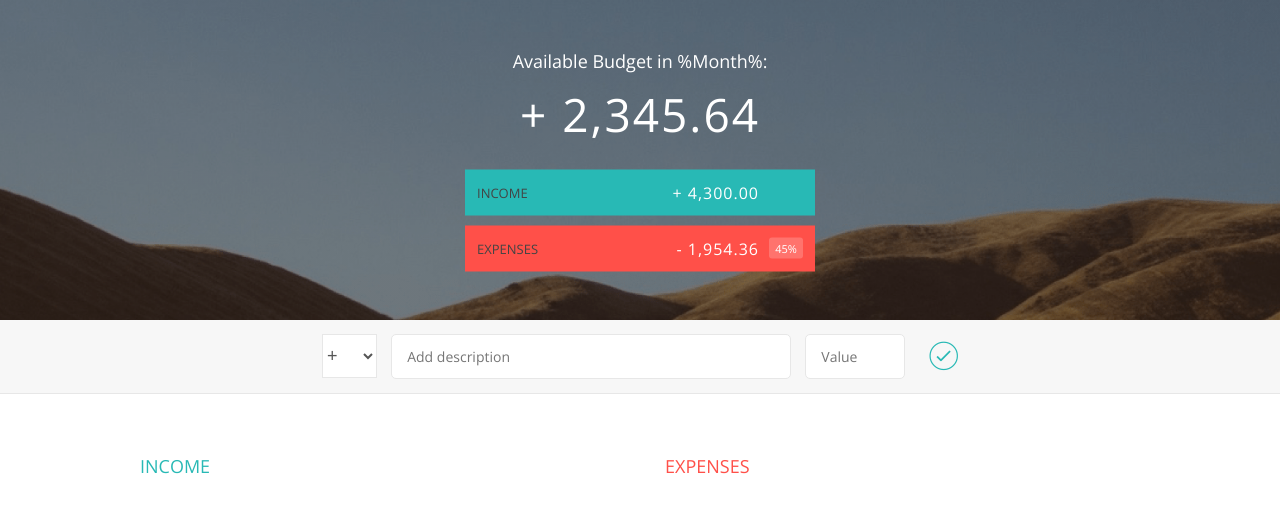
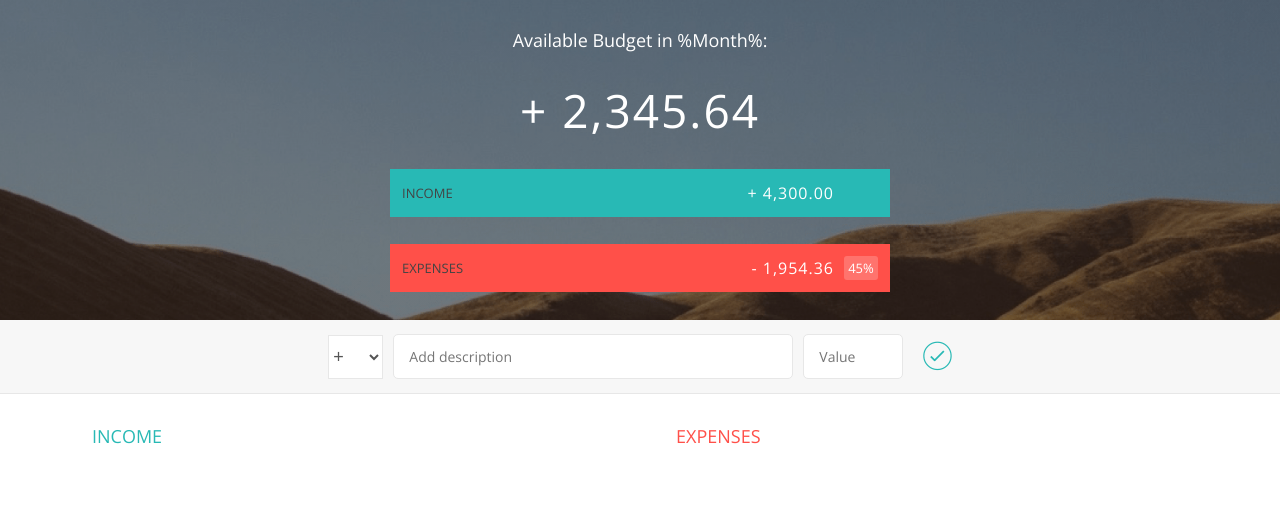
Before and after one commit to Chinmaiy/fe_challenges, a plain HTML site: page budgety/index.html in a window 1280 px wide. Drawn offline with nearby package versions, Linux system fonts and the light colour scheme.

Commit message:
Budgety App - use flex instead of float

```diff
--- a/budgety/index.html
+++ b/budgety/index.html
@@ -17,7 +17,7 @@
 
                 <div class="budget__value">+ 2,345.64</div>
 
-                <div class="budget__income clearfix">
+                <div class="budget__income">
                     <div class="budget__income--text">Income</div>
                     <div class="right">
                         <div class="budget__income--value">+ 4,300.00</div>
@@ -25,9 +25,9 @@
                     </div>
                 </div>
 
-                <div class="budget__expenses clearfix">
+                <div class="budget__expenses">
                     <div class="budget__expenses--text">Expenses</div>
-                    <div class="right clearfix">
+                    <div class="right">
                         <div class="budget__expenses--value">- 1,954.36</div>
                         <div class="budget__expenses--percentage">45%</div>
                     </div>
@@ -50,16 +50,16 @@
                 </div>
             </div>
 
-            <div class="container clearfix">
+            <div class="container">
                 <div class="income">
-                    <h2 class="icome__title">Income</h2>
+                    <h2 class="income__title">Income</h2>
 
                     <div class="income__list">
 
-                        <!--
-                        <div class="item clearfix" id="income-0">
+
+                        <!-- <div class="item" id="income-0">
                             <div class="item__description">Salary</div>
-                            <div class="right clearfix">
+                            <div class="right">
                                 <div class="item__value">+ 2,100.00</div>
                                 <div class="item__delete">
                                     <button class="item__delete--btn"><i class="ion-ios-close-outline"></i></button>
@@ -67,16 +67,16 @@
                             </div>
                         </div>
 
-                        <div class="item clearfix" id="income-1">
+                        <div class="item" id="income-1">
                             <div class="item__description">Sold car</div>
-                            <div class="right clearfix">
+                            <div class="right">
                                 <div class="item__value">+ 1,500.00</div>
                                 <div class="item__delete">
                                     <button class="item__delete--btn"><i class="ion-ios-close-outline"></i></button>
                                 </div>
                             </div>
-                        </div>
-                        -->
+                        </div> -->
+
 
                     </div>
                 </div>
@@ -88,10 +88,10 @@
 
                     <div class="expenses__list">
 
-                        <!--
-                        <div class="item clearfix" id="expense-0">
+
+                        <!-- <div class="item" id="expense-0">
                             <div class="item__description">Apartment rent</div>
-                            <div class="right clearfix">
+                            <div class="right">
                                 <div class="item__value">- 900.00</div>
                                 <div class="item__percentage">21%</div>
                                 <div class="item__delete">
@@ -100,17 +100,17 @@
                             </div>
                         </div>
 
-                        <div class="item clearfix" id="expense-1">
+                        <div class="item" id="expense-1">
                             <div class="item__description">Grocery shopping</div>
-                            <div class="right clearfix">
+                            <div class="right">
                                 <div class="item__value">- 435.28</div>
                                 <div class="item__percentage">10%</div>
                                 <div class="item__delete">
                                     <button class="item__delete--btn"><i class="ion-ios-close-outline"></i></button>
                                 </div>
                             </div>
-                        </div>
-                        -->
+                        </div> -->
+
 
                     </div>
                 </div>
--- a/budgety/style.css
+++ b/budgety/style.css
@@ -6,12 +6,6 @@
     margin: 0;
     padding: 0;
     box-sizing: border-box;
-}
-
-.clearfix::after {
-    content: "";
-    display: table;
-    clear: both;
 }
 
 body {
@@ -23,7 +17,6 @@ body {
     font-weight: 400;
 }
 
-.right { float: right; }
 .red { color: #FF5049 !important; }
 .red-focus:focus { border: 1px solid #FF5049 !important; }
 
@@ -36,22 +29,25 @@ body {
     background-image: linear-gradient(rgba(0, 0, 0, 0.35), rgba(0, 0, 0, 0.35)), url(back.png);
     background-size: cover;
     background-position: center;
-    position: relative;
 }
 
 .budget {
-    position: absolute;
-    width: 350px;
-    top: 50%;
-    left: 50%;
-    transform: translate(-50%, -50%);
+    height: 100%;
+    display: flex;
+    flex-direction: column;
+    align-items: center;
+    justify-content: space-evenly;
     color: #fff;
+}
+
+.budget > * {
+    width: 80%;
+    max-width: 500px;
 }
 
 .budget__title {
     font-size: 18px;
     text-align: center;
-    margin-bottom: 10px;
     font-weight: 300;
 }
 
@@ -59,7 +55,6 @@ body {
     font-weight: 300;
     font-size: 46px;
     text-align: center;
-    margin-bottom: 25px;
     letter-spacing: 2px;
 }
 
@@ -67,10 +62,12 @@ body {
 .budget__expenses {
     padding: 12px;
     text-transform: uppercase;
+    display: flex;
+    justify-content: space-between;
+    align-items: center;
 }
 
 .budget__income {
-    margin-bottom: 10px;
     background-color: #28B9B5;
 }
 
@@ -80,23 +77,24 @@ body {
 
 .budget__income--text,
 .budget__expenses--text {
-    float: left;
     font-size: 13px;
     color: #444;
-    margin-top: 2px;
 }
 
 .budget__income--value,
 .budget__expenses--value {
     letter-spacing: 1px;
-    float: left;
+}
+
+.right {
+    display: flex;
+    align-items: center;
 }
 
 .budget__income--percentage,
 .budget__expenses--percentage {
-    float: left;
     width: 34px;
-    font-size: 11px;
+    font-size: 13px;
     padding: 3px 0;
     margin-left: 10px;
 }
@@ -120,8 +118,10 @@ body {
 }
 
 .add__container {
-    margin: 0 auto;
-    text-align: center;
+    display: flex;
+    justify-content: center;
+    align-items: center;
+    flex-wrap: wrap;
 }
 
 .add__type {
@@ -159,8 +159,6 @@ body {
     color: #28B9B5;
     cursor: pointer;
     display: inline-block;
-    vertical-align: middle;
-    line-height: 1.1;
     margin-left: 10px;
 }
 
@@ -177,19 +175,16 @@ body {
 
 /***** LISTS *****/
 .container {
-    width: 1000px;
-    margin: 60px auto;
+    display: flex;
+    justify-content: space-evenly;
+    margin-top: 30px;
+    padding: 0 20px;
 }
 
-.income {
-    float: left;
-    width: 475px;
-    margin-right: 50px;
-}
-
-.expenses {
-    float: left;
-    width: 475px;
+.income, .expenses {
+    width: 40vw;
+    display: flex;
+    flex-direction: column;
 }
 
 h2 {
@@ -199,10 +194,12 @@ h2 {
     margin-bottom: 15px;
 }
 
-.icome__title { color: #28B9B5; }
+.income__title { color: #28B9B5; }
 .expenses__title { color: #FF5049; }
 
 .item {
+    display: flex;
+    justify-content: space-between;
     padding: 13px;
     border-bottom: 1px solid #e7e7e7;
 }
@@ -210,17 +207,11 @@ h2 {
 .item:first-child { border-top: 1px solid #e7e7e7; }
 .item:nth-child(even) { background-color: #f7f7f7; }
 
-.item__description {
-    float: left;
-}
-
 .item__value {
-    float: left;
     transition: transform 0.3s;
 }
 
 .item__percentage {
-    float: left;
     margin-left: 20px;
     transition: transform 0.3s;
     font-size: 11px;
@@ -240,11 +231,6 @@ h2 {
 .expenses .item__percentage,
 .expenses .item__delete--btn {
     color: #FF5049;
-}
-
-
-.item__delete {
-    float: left;
 }
 
 .item__delete--btn {
@@ -275,3 +261,18 @@ h2 {
 
 .unpaid .item__percentage { box-shadow: 0 2px 6px 0 rgba(0, 0, 0, 0.1); }
 .unpaid:hover .item__description { font-weight: 900; }
+
+@media screen and (max-width: 756px) {
+    .container {
+        flex-direction: column;
+        align-items: center;
+    }
+
+    .income, .expenses {
+        width: 80vw;
+    }
+
+    .income {
+        margin-bottom: 30px;
+    }
+}
```
